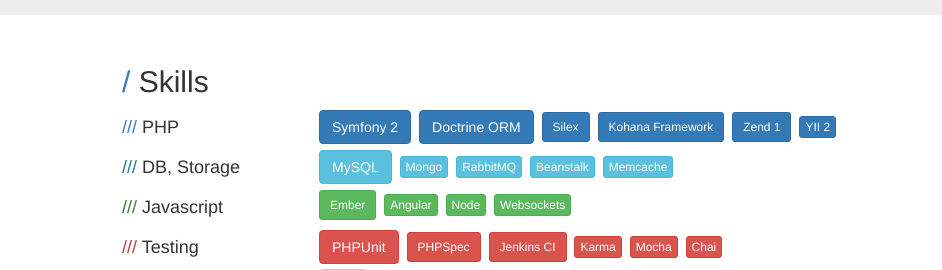
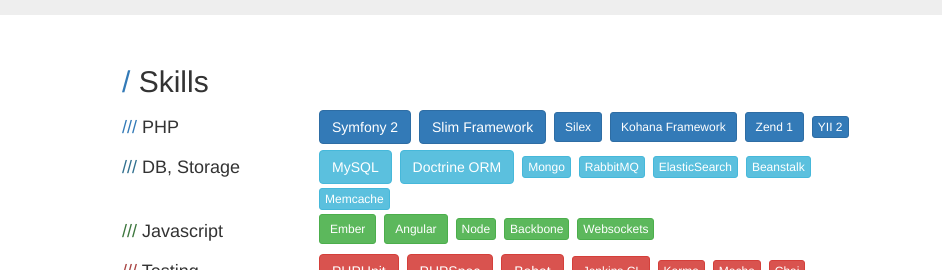
Before and after one commit to wojciech-olszewski/wojciech-olszewski.github.io, a plain HTML site: page index.html in a window 1280 px wide. Shown: the part 530-800 px from the top of the page, 338-1280 px from the left. Drawn offline with nearby package versions, Linux system fonts and the light colour scheme.

Commit message:
skills update

```diff
--- a/index.html
+++ b/index.html
@@ -121,7 +121,7 @@
             </div>
             <div class="col-md-9">
                 <button type="button" class="skill btn btn-primary">Symfony 2</button>
-                <button type="button" class="skill btn btn-primary">Doctrine ORM</button>
+                <button type="button" class="skill btn btn-primary">Slim Framework</button>
                 <button type="button" class="skill btn btn-primary btn-sm">Silex</button>
                 <button type="button" class="skill btn btn-primary btn-sm">Kohana Framework</button>
                 <button type="button" class="skill btn btn-primary btn-sm">Zend 1</button>
@@ -136,8 +136,10 @@
             </div>
             <div class="col-md-9">
               <button type="button" class="skill btn btn-info">MySQL</button>
+              <button type="button" class="skill btn btn-info">Doctrine ORM</button>
               <button type="button" class="skill btn btn-info btn-xs">Mongo</button>
               <button type="button" class="skill btn btn-info btn-xs">RabbitMQ</button>
+              <button type="button" class="skill btn btn-info btn-xs">ElasticSearch</button>
               <button type="button" class="skill btn btn-info btn-xs">Beanstalk</button>
               <button type="button" class="skill btn btn-info btn-xs">Memcache</button>
             </div>
@@ -150,8 +152,9 @@
             </div>
             <div class="col-md-9">
               <button type="button" class="skill btn btn-success btn-sm">Ember</button>
-              <button type="button" class="skill btn btn-success btn-xs">Angular</button>
+              <button type="button" class="skill btn btn-success btn-sm">Angular</button>
               <button type="button" class="skill btn btn-success btn-xs">Node</button>
+              <button type="button" class="skill btn btn-success btn-xs">Backbone</button>
               <button type="button" class="skill btn btn-success btn-xs">Websockets</button>
             </div>
           </div><!--/JS-->
@@ -163,7 +166,8 @@
             </div>
             <div class="col-md-9">
               <button type="button" class="skill btn btn-danger">PHPUnit</button>
-              <button type="button" class="skill btn btn-danger btn-sm">PHPSpec</button>
+              <button type="button" class="skill btn btn-danger">PHPSpec</button>
+              <button type="button" class="skill btn btn-danger">Behat</button>
               <button type="button" class="skill btn btn-danger btn-sm">Jenkins CI</button>
               <button type="button" class="skill btn btn-danger btn-xs">Karma</button>
               <button type="button" class="skill btn btn-danger btn-xs">Mocha</button>
```
